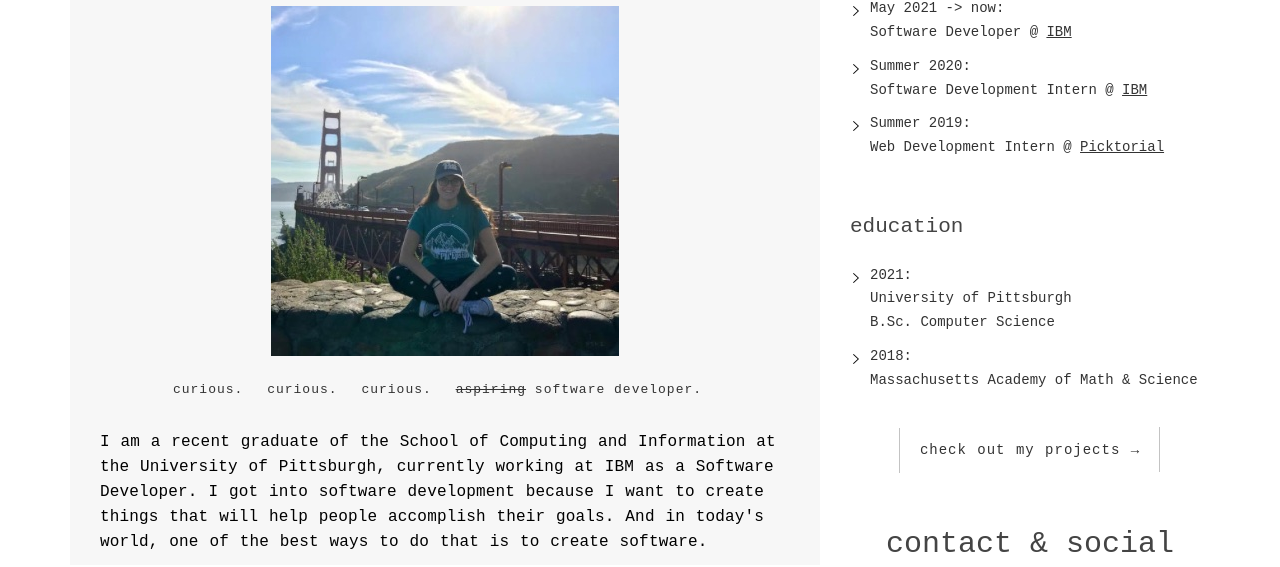
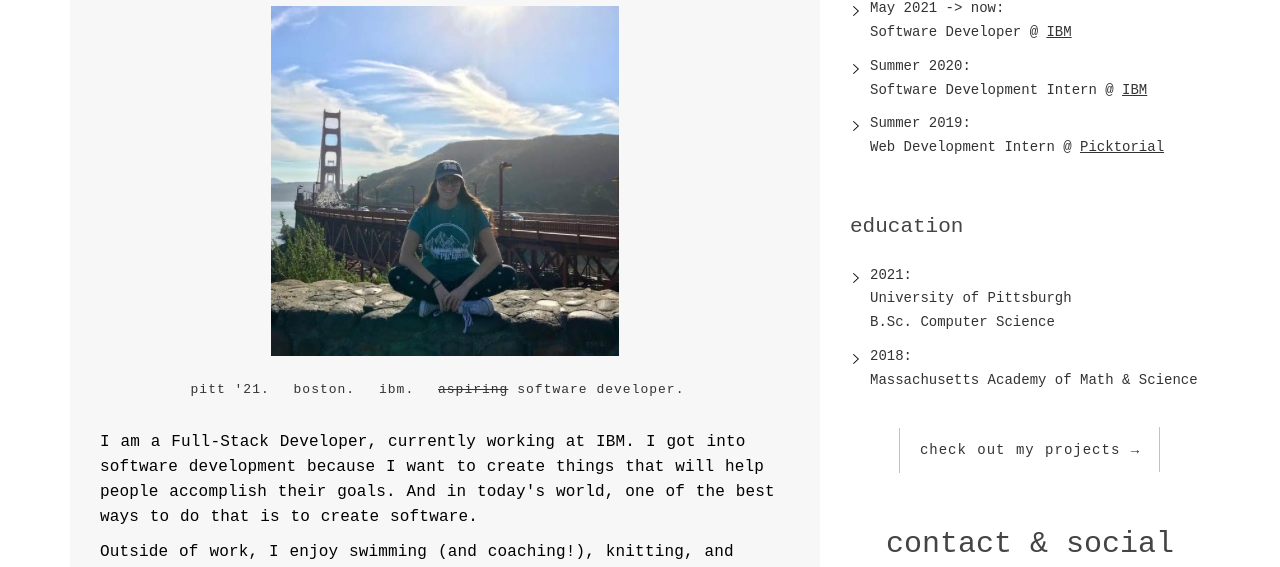
Before and after one commit to sharonday/sharonday.github.io, a plain HTML site: page index.html in a window 1280 px wide. Shown: the part 227-794 px from the top of the page. Drawn offline with Linux system fonts and the light colour scheme; files whose address does not match are found by name.

Commit message:
Update index.html

```diff
--- a/index.html
+++ b/index.html
@@ -71,18 +71,19 @@
 									<img class="img-responsive" src="img/sanfranS.jpeg" alt="Developer Image">
 								</figure>
 								<div class="entry-meta">
-									<span class="post-category"><a href="#">curious.</a></span>
-									<span class="post-category"><a href="#">curious.</a></span>
-									<span class="post-category"><a href="#">curious.</a></span>
+									<span class="post-category"><a href="#">pitt '21.</a></span>
+									<span class="post-category"><a href="#">boston.</a></span>
+									<span class="post-category"><a href="#">ibm.</a></span>
 									<span class="post-category"><a href="#"><del>aspiring</del> software developer.</a></span>
 								</div>
 							</header>
 							<div class="entry-content clearfix">
-									<p>I am a recent graduate of the School of Computing and Information at the
-										University of Pittsburgh, currently working at IBM as a Software Developer. I got into software development because
+									<p>I am a Full-Stack Developer, currently working at IBM. I got into software development because
 										I want to create things that will help people accomplish their goals.
 										And in today's world, one of the best ways to do that is to create software.
 										</p>
+										<p>Outside of work, I enjoy swimming (and coaching!), knitting, and reading. Always looking for book recommendations!
+											</p>
 							</div>
 						</article>
 
```
